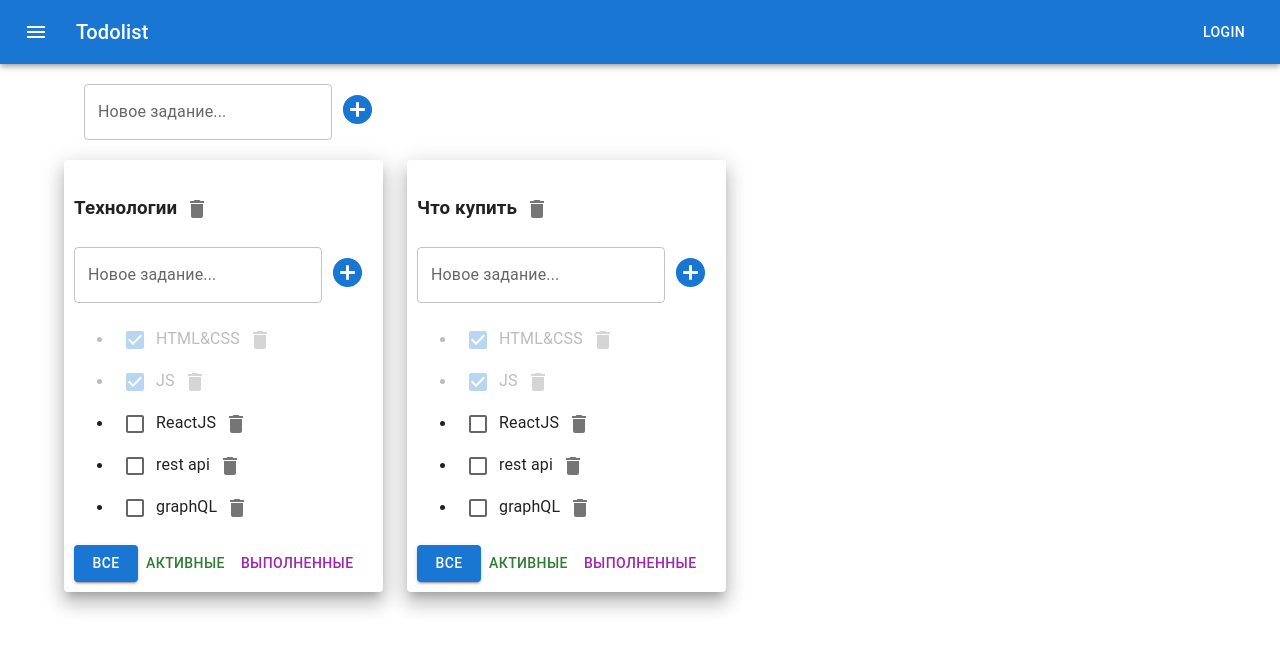
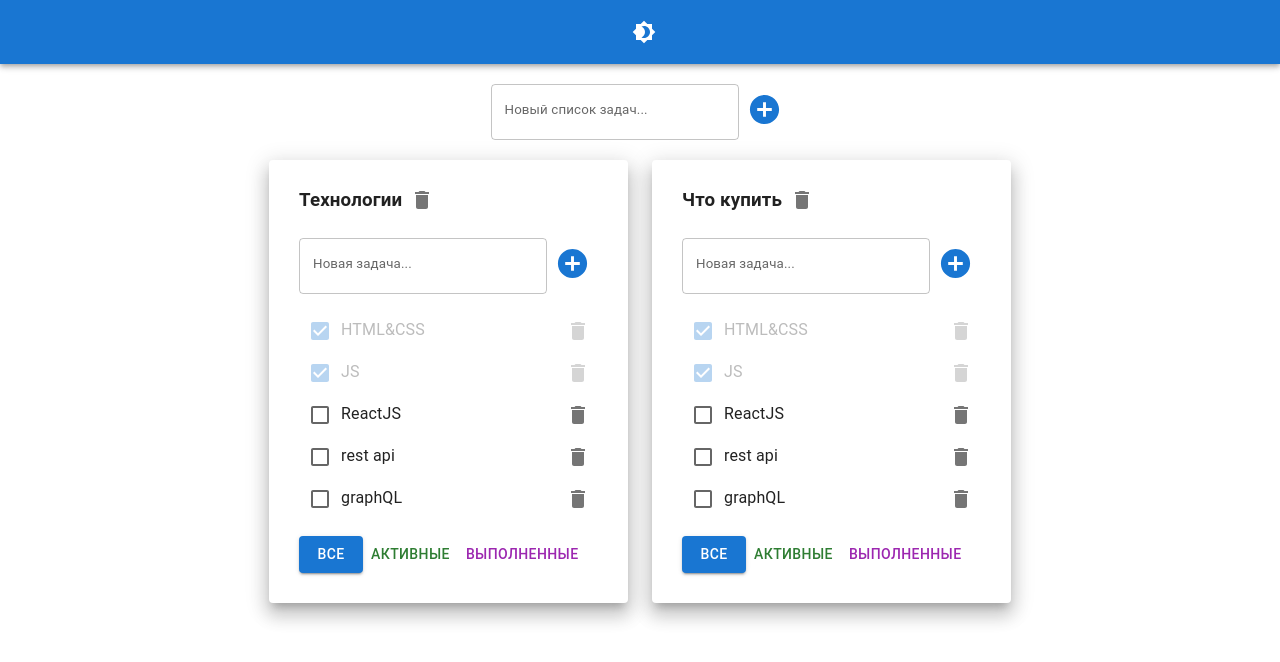
Before and after one commit to MrEvgeniy1989/todolist_myself_1, a React (Create React App) app: page / in a window 1280 px wide. Shown: the top 662 px of the page. Built offline with nearby package versions, Linux system fonts and the light colour scheme.

Commit message:
Вторник 3 неделя (добавил локалстораж и украшательства)

```diff
--- a/package.json
+++ b/package.json
@@ -35,7 +35,7 @@
     "eject": "react-scripts eject",
     "storybook": "start-storybook -p 6006 -s public",
     "build-storybook": "build-storybook -s public",
-    "predeploy": "npm run build",
+    "predeploy": "yarn run build",
     "deploy": "gh-pages -d build"
   },
   "eslintConfig": {
--- a/src/AddItemForm.tsx
+++ b/src/AddItemForm.tsx
@@ -4,6 +4,7 @@ import AddCircle from '@mui/icons-material/AddCircle';
 import TextField from '@mui/material/TextField';
 
 type AddItemFormPropsType = {
+    label: string
     callback: (newTitle: string) => void
 }
 export const AddItemForm = (props: AddItemFormPropsType) => {
@@ -36,7 +37,7 @@ export const AddItemForm = (props: AddItemFormPropsType) => {
                 onKeyDown={onKeyDownInputHandler}
                 variant={'outlined'}
                 error={!!error}
-                label={'Новое задание...'}
+                label={props.label}
                 helperText={error}
             />
             <IconButton onClick={addTaskHandler}>
--- /dev/null
+++ b/src/AlertDialog.tsx
@@ -0,0 +1,57 @@
+import React from 'react';
+import IconButton from '@mui/material/IconButton';
+import Delete from '@mui/icons-material/Delete';
+import Dialog from '@mui/material/Dialog';
+import DialogActions from '@mui/material/DialogActions';
+import DialogTitle from '@mui/material/DialogTitle';
+import Button from '@mui/material/Button';
+
+type AlertDialogPropsType = {
+    dialogTitle: string
+    callback: () => void
+}
+
+export function AlertDialog(props: AlertDialogPropsType) {
+    const [open, setOpen] = React.useState(false);
+
+    const handleClickOpen = () => {
+        setOpen(true);
+    };
+
+    const handleCloseNo = () => {
+        setOpen(false);
+    };
+
+    const handleCloseYes = () => {
+        props.callback()
+        setOpen(false);
+    };
+
+    return (
+        <div>
+            <IconButton onClick={handleClickOpen} aria-label="delete">
+                <Delete/>
+            </IconButton>
+            <Dialog
+                open={open}
+                onClose={handleCloseNo}
+                aria-labelledby="alert-dialog-title"
+                aria-describedby="alert-dialog-description"
+            >
+                <DialogTitle id="alert-dialog-title" variant={'body2'}>
+                    {`Вы действительно хотите удалить ${props.dialogTitle}?`}
+                </DialogTitle>
+                {/*<DialogContent>
+                    <DialogContentText id="alert-dialog-description">
+                        Let Google help apps determine location. This means sending anonymous
+                        location data to Google, even when no apps are running.
+                    </DialogContentText>
+                </DialogContent>*/}
+                <DialogActions style={{justifyContent: 'center', columnGap: '20px'}}>
+                    <Button onClick={handleCloseNo} variant={'contained'} color={'error'}>No</Button>
+                    <Button onClick={handleCloseYes} autoFocus variant={'contained'} color={'success'}>Yes</Button>
+                </DialogActions>
+            </Dialog>
+        </div>
+    );
+}
--- a/src/App.css
+++ b/src/App.css
@@ -22,3 +22,12 @@
 .is-done {
   opacity: 0.3;
 }
+
+.MuiTextField-root label{
+  font-size: smaller;
+}
+
+h3 {
+  display: flex;
+  align-items: center;
+}
--- a/src/App.tsx
+++ b/src/App.tsx
@@ -1,4 +1,4 @@
-import React, {useState} from 'react';
+import React, {useEffect, useState} from 'react';
 import './App.css';
 import {Todolist} from './Todolist';
 import {v1} from 'uuid';
@@ -13,8 +13,12 @@ import Menu from '@mui/icons-material/Menu';
 import Button from '@mui/material/Button';
 import Container from '@mui/material/Container';
 import Grid from '@mui/material/Grid';
-import {Paper} from '@mui/material';
-
+import Paper from '@mui/material/Paper';
+import Brightness4Icon from '@mui/icons-material/Brightness4';
+import Brightness7Icon from '@mui/icons-material/Brightness7';
+import {useTheme, ThemeProvider, createTheme} from '@mui/material/styles';
+import {Box} from '@mui/material';
+import {string} from 'prop-types';
 
 export type TodolistType = {
     id: string
@@ -31,16 +35,30 @@ export type TasksStateType = {
 }
 export type FilterType = 'all' | 'active' | 'completed'
 
-function App() {
+const ColorModeContext = React.createContext({toggleColorMode: () => {}});
+
+export function App() {
+    const theme = useTheme();
+    const colorMode = React.useContext(ColorModeContext);
+
     const todolistId1 = v1()
     const todolistId2 = v1()
 
-    let [todolists, setTodolists] = useState<TodolistType[]>([
+    let initialTodolists
+    let initialTasks
+
+    let valueStringTodolists = localStorage.getItem('todolists')
+    if (valueStringTodolists) {
+        initialTodolists = JSON.parse(valueStringTodolists)
+    } else initialTodolists = [
         {id: todolistId1, title: 'Технологии', filter: 'all'},
         {id: todolistId2, title: 'Что купить', filter: 'all'}
-    ])
-    let [tasks, setTasks] = useState<TasksStateType>(
-        {
+    ]
+
+    let valueStringTasks = localStorage.getItem('tasks')
+    if (valueStringTasks) {
+        initialTasks = JSON.parse(valueStringTasks)
+    } else initialTasks = {
         [todolistId1]: [
             {id: v1(), title: 'HTML&CSS', isDone: true},
             {id: v1(), title: 'JS', isDone: true},
@@ -55,13 +73,42 @@ function App() {
             {id: v1(), title: 'rest api', isDone: false},
             {id: v1(), title: 'graphQL', isDone: false}
         ]
-        })
+    }
+
+    let [todolists, setTodolists] = useState<TodolistType[]>(initialTodolists)
+    let [tasks, setTasks] = useState<TasksStateType>(initialTasks)
+
+    // useEffect(() => {
+    //     let valueStringTodolists = localStorage.getItem('todolists')
+    //     if (valueStringTodolists) {
+    //         initislTodolists = JSON.parse(valueStringTodolists)
+    //     }
+    //
+    //     let valueStringTasks = localStorage.getItem('tasks')
+    //     if (valueStringTasks) {
+    //         initislTasks = JSON.parse(valueStringTasks)
+    //     }
+    // }, [])
+
+    // useEffect(() => {
+    //     let valueStringTasks = localStorage.getItem('tasks')
+    //     if (valueStringTasks) {
+    //         setTodolists(JSON.parse(valueStringTasks))
+    //     }
+    // })
+
+    useEffect(() => {
+        localStorage.setItem('todolists', JSON.stringify(todolists))
+        localStorage.setItem('tasks', JSON.stringify(tasks))
+    }, [todolists, tasks])
 
 
     const changeFilter = (todolistId: string, filterValue: FilterType) => {
         setTodolists(todolists.map(todolist => todolist.id === todolistId
             ? {...todolist, filter: filterValue}
             : todolist))
+        // localStorage.setItem('todolists', JSON.stringify(todolists))
+        // localStorage.setItem('tasks', JSON.stringify(tasks))
     }
     const removeTask = (todolistId: string, taskId: string) => {
         tasks[todolistId] = tasks[todolistId].filter(task => task.id !== taskId)
@@ -109,10 +156,10 @@ function App() {
                 <meta name="viewport" content="initial-scale=1.0, width=device-width"/>
             </Helmet>
 
-
+            <Box>
                 <AppBar position="static">
-                <Toolbar>
-                    <IconButton
+                    <Toolbar style={{justifyContent: 'center'}}>
+                        {/*<IconButton
                             size="large"
                             edge="start"
                             color="inherit"
@@ -120,26 +167,29 @@ function App() {
                             sx={{mr: 2}}
                         >
                             <Menu/>
-                    </IconButton>
+                        </IconButton>*/}
 
-                    <Typography
+                        {/*<Typography
                             variant="h6"
                             component="div"
                             sx={{flexGrow: 1}}
                         >
                             Todolist
-                    </Typography>
+                        </Typography>*/}
 
-                    <Button color="inherit">Login</Button>
+                        {/*{theme.palette.mode} mode*/}
+                        <IconButton sx={{ml: 1}} onClick={colorMode.toggleColorMode} color="inherit">
+                            {theme.palette.mode === 'dark' ? <Brightness7Icon/> : <Brightness4Icon/>}
+                        </IconButton>
                     </Toolbar>
                 </AppBar>
 
                 <Container maxWidth={'lg'}>
-                <Grid container style={{padding: '20px'}}>
-                    <AddItemForm callback={addTodolist}/>
+                    <Grid container style={{padding: '20px', justifyContent: 'center'}}>
+                        <AddItemForm callback={addTodolist} label={'Новый список задач...'}/>
                     </Grid>
 
-                <Grid container spacing={3} columns={{ xs: 4, sm: 8, md: 12 }}>
+                    <Grid container spacing={3} columns={{xs: 4, sm: 8, md: 12}} justifyContent={'center'}>
                         {todolists.map(todolist => {
                             let tasksForTodolist = tasks[todolist.id]
 
@@ -151,10 +201,9 @@ function App() {
                             }
 
                             return (
-                            <Grid item>
-                                <Paper style={{padding: '10px'}} elevation={12}>
+                                <Grid item key={todolist.id}>
+                                    <Paper style={{padding: '1px 30px 30px 30px'}} elevation={12}>
                                         <Todolist
-                                        key={todolist.id}
                                             id={todolist.id}
                                             title={todolist.title}
                                             tasks={tasksForTodolist}
@@ -173,9 +222,31 @@ function App() {
                         })}
                     </Grid>
                 </Container>
-
+            </Box>
         </div>
     );
 }
 
-    export default App;
+export default function ToggleColorMode() {
+    const [mode, setMode] = React.useState<'light' | 'dark'>('light');
+    const colorMode = React.useMemo(
+        () => ({
+            toggleColorMode: () => {
+                setMode((prevMode) => (prevMode === 'light' ? 'dark' : 'light'));
+            },
+        }),
+        [],
+    );
+
+    const theme = React.useMemo(() => createTheme({palette: {mode},}),
+        [mode],
+    );
+
+    return (
+        <ColorModeContext.Provider value={colorMode}>
+            <ThemeProvider theme={theme}>
+                <App/>
+            </ThemeProvider>
+        </ColorModeContext.Provider>
+    );
+}
--- a/src/Todolist.tsx
+++ b/src/Todolist.tsx
@@ -6,6 +6,7 @@ import Button from '@mui/material/Button';
 import IconButton from '@mui/material/IconButton';
 import Delete from '@mui/icons-material/Delete';
 import Checkbox from '@mui/material/Checkbox';
+import {AlertDialog} from './AlertDialog';
 
 export type TodolistPropsType = {
     id: string
@@ -36,14 +37,15 @@ export const Todolist: FC<TodolistPropsType> = (props) => {
         <div>
             <h3>
                 <EditableSpan title={props.title} callback={changeTodolistTitle}/>
-                <IconButton onClick={removeTodolistHandler} aria-label="delete">
+                {/*<IconButton onClick={removeTodolistHandler} aria-label="delete">
                     <Delete/>
-                </IconButton>
+                </IconButton>*/}
+                <AlertDialog callback={removeTodolistHandler} dialogTitle={'этот список задач'}/>
             </h3>
 
-            <AddItemForm callback={addTask}/>
+            <AddItemForm callback={addTask} label={'Новая задача...'}/>
 
-            <ul>
+            <ul style={{marginLeft: '0', paddingLeft: '0'}}>
                 {props.tasks.map(task => {
                     const onClickHandler = () => props.removeTask(props.id, task.id)
                     const onChangeTaskStatusHandler = (e: ChangeEvent<HTMLInputElement>) => {
@@ -54,7 +56,17 @@ export const Todolist: FC<TodolistPropsType> = (props) => {
                     }
 
                     return (
-                        <li key={task.id} className={task.isDone ? 'is-done' : ''}>
+                        <li key={task.id}
+                            className={task.isDone ? 'is-done' : ''}
+                            style={{
+                            display: 'flex',
+                            alignItems: 'center',
+                            justifyContent: 'space-between',
+                            listStyleType: 'none',
+                            marginLeft: '0',
+                            paddingLeft: '0'
+                        }}>
+                            <div style={{flex: '1'}}>
                                 <Checkbox
                                     checked={task.isDone}
                                     onChange={onChangeTaskStatusHandler}
@@ -65,10 +77,12 @@ export const Todolist: FC<TodolistPropsType> = (props) => {
                                     title={task.title}
                                     callback={changeTaskTitle}
                                 />
+                            </div>
 
-                            <IconButton onClick={onClickHandler} aria-label="delete">
+                            {/*<IconButton onClick={onClickHandler} aria-label="delete">
                                 <Delete/>
-                            </IconButton>
+                            </IconButton>*/}
+                            <AlertDialog callback={onClickHandler} dialogTitle={'эту задачу'}/>
                         </li>
                     )
                 })}
```
Lines whose indentation alone changed are shown as unchanged.
